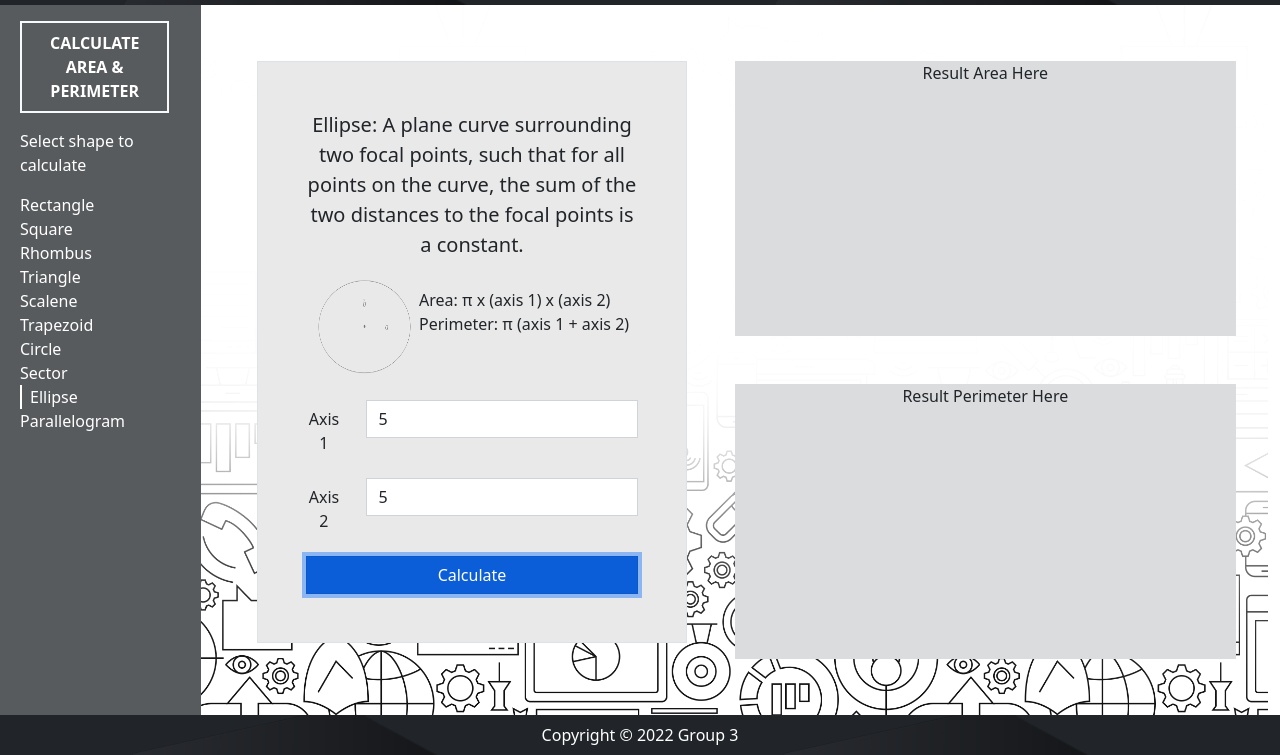
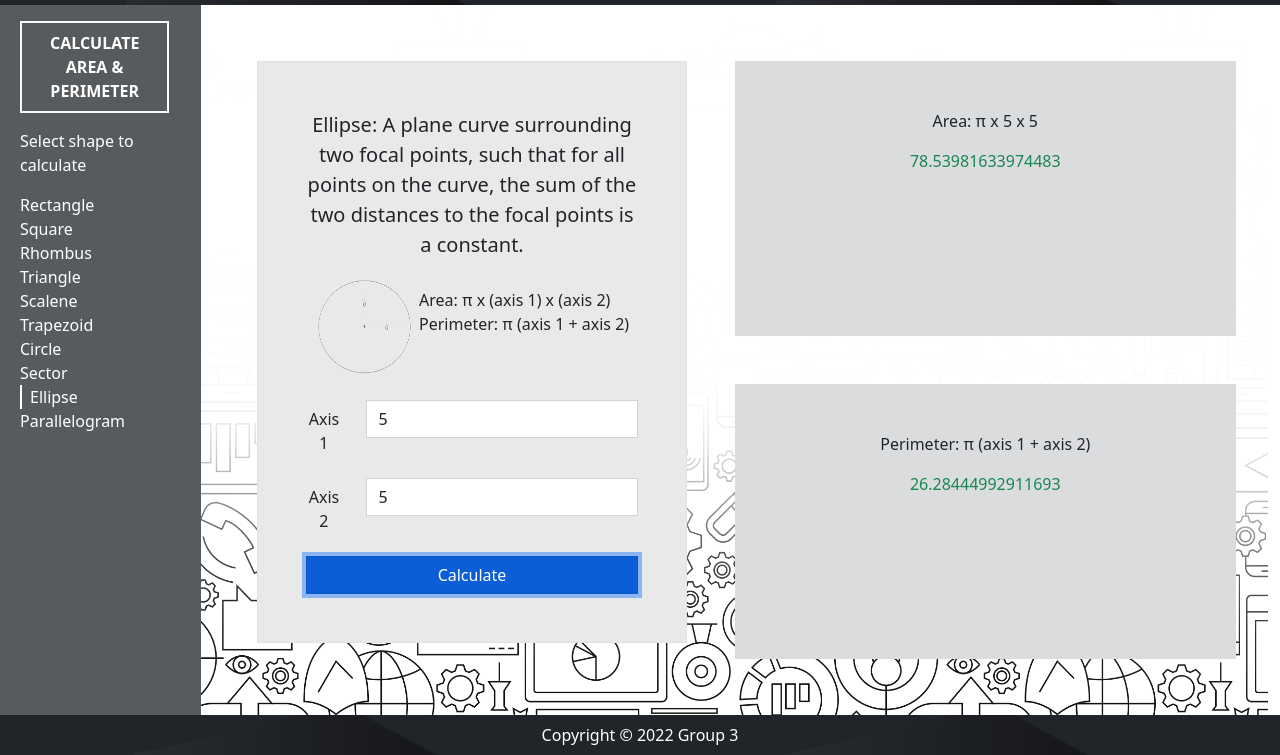
Before and after one commit to cardsakura23/cardsakura23.github.io, a plain HTML site: page Ellipse.html in a window 1280 px wide. Both pictures are taken after typing "5", "5" into the empty fields and a click on the button "Calculate". Shown: the part 51-806 px from the top of the page. Drawn offline with nearby package versions, Linux system fonts and the light colour scheme; files whose address does not match are found by name.

Commit message:
linked js to html see ellipse

```diff
--- a/Ellipse.html
+++ b/Ellipse.html
@@ -111,10 +111,18 @@
             <!--Right Body Container-->
             <div class="col-md-6 row pt-5">
               <div class="col-md-12 bg-secondary bg-opacity-25 mb-5">
-                Result Area Here
+                <p class="mt-5">
+                  Area: π x <span id="ellipseAxisOneValue">(axis 1)</span> x
+                  <span id="ellipseAxisTwoValue">(axis 2)</span>
+                </p>
+                <p class="text-success" id="resultArea"></p>
               </div>
               <div class="col-md-12 bg-opacity-25 bg-secondary mb-5">
-                Result Perimeter Here
+                <p class="mt-5">
+                  Perimeter: π (<span id="ellipseAxisOneValue">axis 1</span> +
+                  <span id="ellipseAxisTwoValue">axis 2</span>)
+                </p>
+                <p class="text-success" id="resultPerimeter"></p>
               </div>
             </div>
           </div>
--- a/Ellipse.js
+++ b/Ellipse.js
@@ -8,13 +8,20 @@
 //     <p>"The circumference of the ellipse is: "<span id="ellipsePerimeter"></span></p>
 //     <button onclick="ellipse()">Calculate</button><br></br>
 
+//
+function ellipse() {
+  var ellipseAxis1 = parseInt(document.getElementById("ellipseAxisOne").value);
+  var ellipseAxis2 = parseInt(document.getElementById("ellipseAxisTwo").value);
+  var ellipseArea = Math.PI * ellipseAxis1 * ellipseAxis2;
+  var ellipsePerimeter =
+    Math.sqrt((ellipseAxis1 * ellipseAxis1 + ellipseAxis2 + ellipseAxis2) / 2) *
+    2 *
+    Math.PI;
+  console.log(ellipseArea);
+  console.log(ellipsePerimeter);
 
-//
-function ellipse(){
-    var ellipseAxis1 = parseInt(document.getElementById('ellipseAxisOne').value);
-    var ellipseAxis2 = parseInt(document.getElementById('ellipseAxisTwo').value);
-    var ellipseArea = (Math.PI*ellipseAxis1*ellipseAxis2);
-    var ellipsePerimeter = (Math.sqrt((ellipseAxis1*ellipseAxis1+ellipseAxis2+ellipseAxis2)/2)*2*Math.PI)
-    console.log(ellipseArea);
-    console.log(ellipsePerimeter);
+  document.getElementById("resultArea").innerHTML = ellipseArea;
+  document.getElementById("resultPerimeter").innerHTML = ellipsePerimeter;
+  document.getElementById("ellipseAxisOneValue").innerHTML = ellipseAxis1;
+  document.getElementById("ellipseAxisTwoValue").innerHTML = ellipseAxis2;
 }
```
